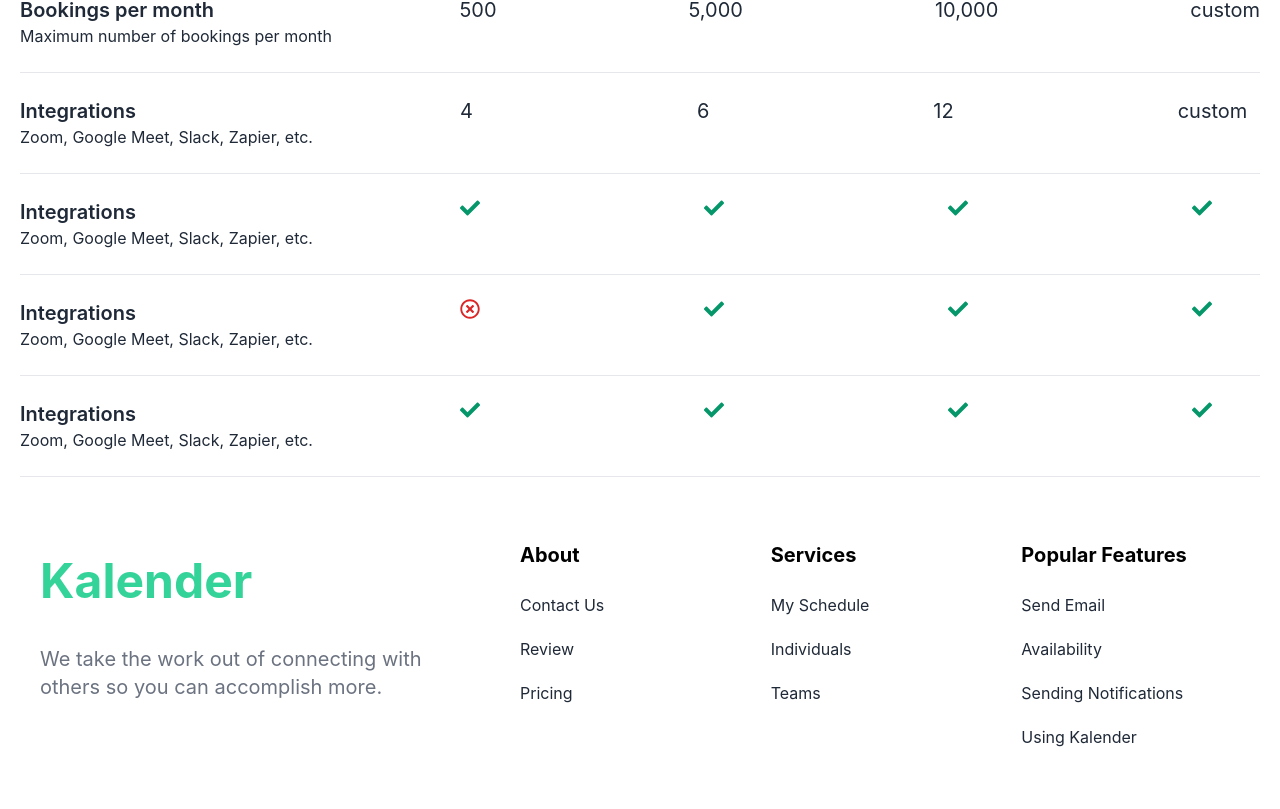
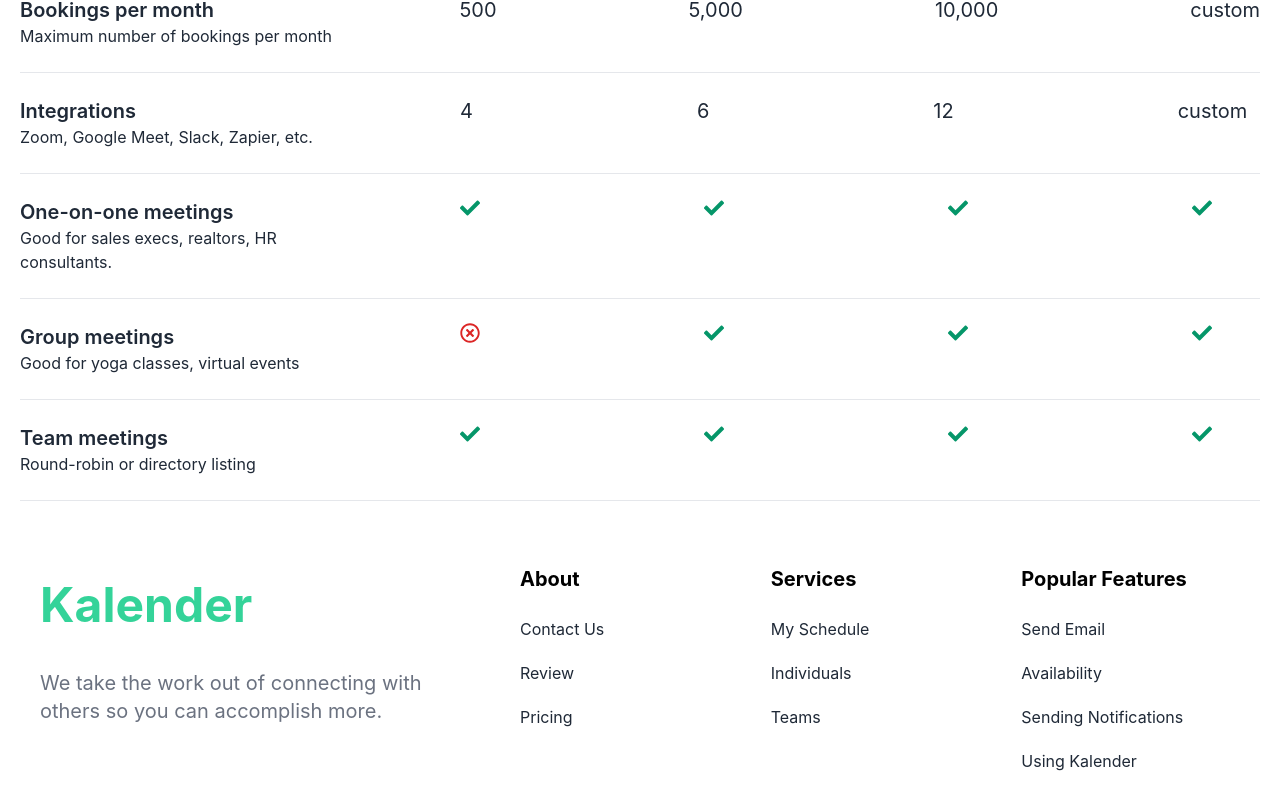
Before and after one commit to Amran-H/Kalender, a React (Create React App) app: page /pricing in a window 1280 px wide. Shown: the part 789-1598 px from the top of the page. Built offline with nearby package versions, Linux system fonts and the light colour scheme; no server answers.

Commit message:
Pricing updated

```diff
--- a/src/Pages/Pricing/Pricing.js
+++ b/src/Pages/Pricing/Pricing.js
@@ -71,8 +71,8 @@
             </div>
             <hr className='my-6' />
             <div className='flex flex-row gap-10  '>
-                <div className='mr-20 md:w-80'><h1 className='text-xl font-semibold'>Integrations
-                </h1><p>Zoom, Google Meet, Slack, Zapier, etc.</p></div>
+                <div className='mr-20 md:w-80'><h1 className='text-xl font-semibold'>One-on-one meetings
+                </h1><p>Good for sales execs, realtors, HR consultants.</p></div>
                 <div className='flex flex-row md:gap-56  '>
                     <div className='text-xl'><FaCheck className='text-emerald-600' /> </div>
                     <div className='text-xl' ><FaCheck className='text-emerald-600' /> </div>
@@ -82,8 +82,9 @@
             </div>
             <hr className='my-6' />
             <div className='flex flex-row gap-10  '>
-                <div className='mr-20 md:w-80'><h1 className='text-xl font-semibold'>Integrations
-                </h1><p>Zoom, Google Meet, Slack, Zapier, etc.</p></div>
+                <div className='mr-20 md:w-80'><h1 className='text-xl font-semibold'>Group meetings
+                </h1><p>
+                        Good for yoga classes, virtual events</p></div>
                 <div className='flex flex-row md:gap-56  '>
                     <div className='text-xl'><FaRegTimesCircle className='text-red-600' /></div>
                     <div className='text-xl' ><FaCheck className='text-emerald-600' /> </div>
@@ -93,8 +94,9 @@
             </div>
             <hr className='my-6' />
             <div className='flex flex-row gap-10  '>
-                <div className='mr-20 md:w-80'><h1 className='text-xl font-semibold'>Integrations
-                </h1><p>Zoom, Google Meet, Slack, Zapier, etc.</p></div>
+                <div className='mr-20 md:w-80'><h1 className='text-xl font-semibold'>Team meetings
+                </h1><p>
+                        Round-robin or directory listing</p></div>
                 <div className='flex flex-row md:gap-56  '>
                     <div className='text-xl'><FaCheck className='text-emerald-600' /> </div>
                     <div className='text-xl' ><FaCheck className='text-emerald-600' /> </div>
--- a/src/Pages/Shared/Navbar/Navbar.js
+++ b/src/Pages/Shared/Navbar/Navbar.js
@@ -80,7 +80,7 @@
         >
           Log In
         </Link>
-        <Link className="btn border-none bg-emerald-400 hover:bg-emerald-600">Get started</Link>
+        <Link to="/register" className="btn border-none bg-emerald-400 hover:bg-emerald-600">Get started</Link>
       </div>
     </div>
   );
```
